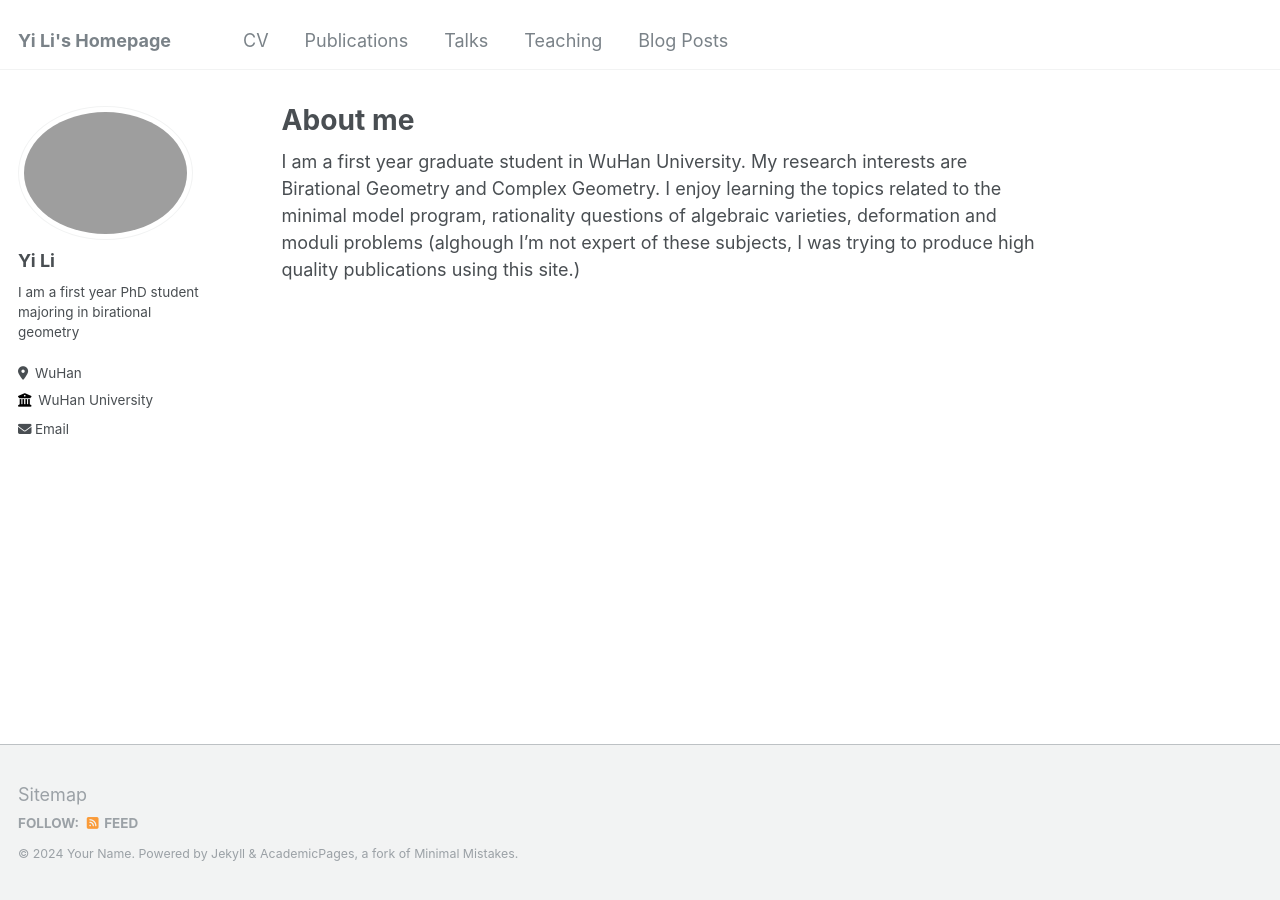
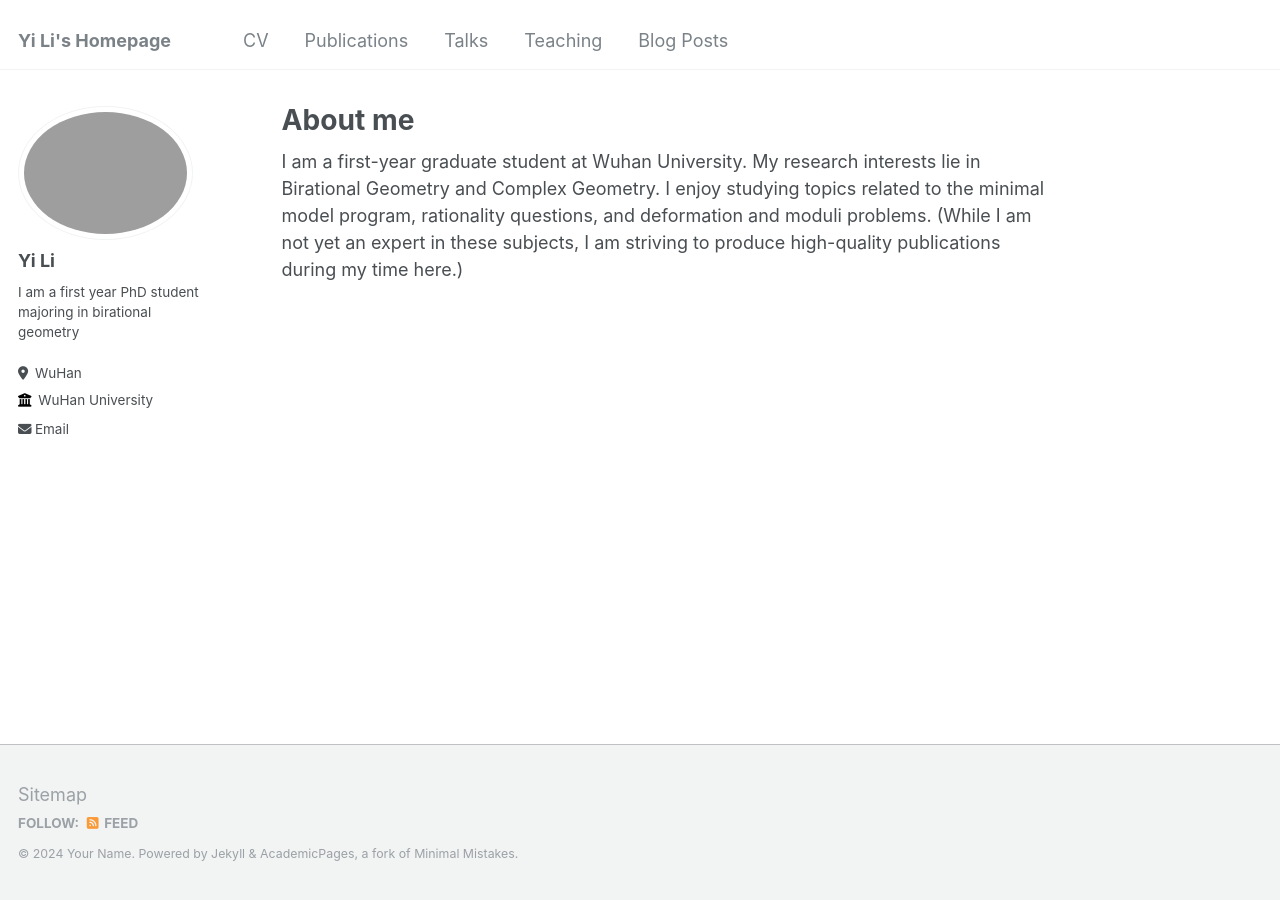
Before and after one commit to YiLimath/YiLimath.github.io, a Jekyll site: the page built from _pages/about.md, in a window 1280 px wide. Built offline with Jekyll 4.4.1, drawn with Linux system fonts in a browser that asks for light colours.

Commit message:
Update about.md

```diff
--- a/_pages/about.md
+++ b/_pages/about.md
@@ -7,4 +7,4 @@
   - /about.html
 ---
 
-I am a first year graduate student in WuHan University. My research interests are Birational Geometry and Complex Geometry. I enjoy learning the topics related to the minimal model program, rationality questions of algebraic varieties, deformation and moduli problems (alghough I'm not expert of these subjects, I was trying to produce high quality publications using this site.)
+I am a first-year graduate student at Wuhan University. My research interests lie in Birational Geometry and Complex Geometry. I enjoy studying topics related to the minimal model program, rationality questions, and deformation and moduli problems. (While I am not yet an expert in these subjects, I am striving to produce high-quality publications during my time here.)
```
